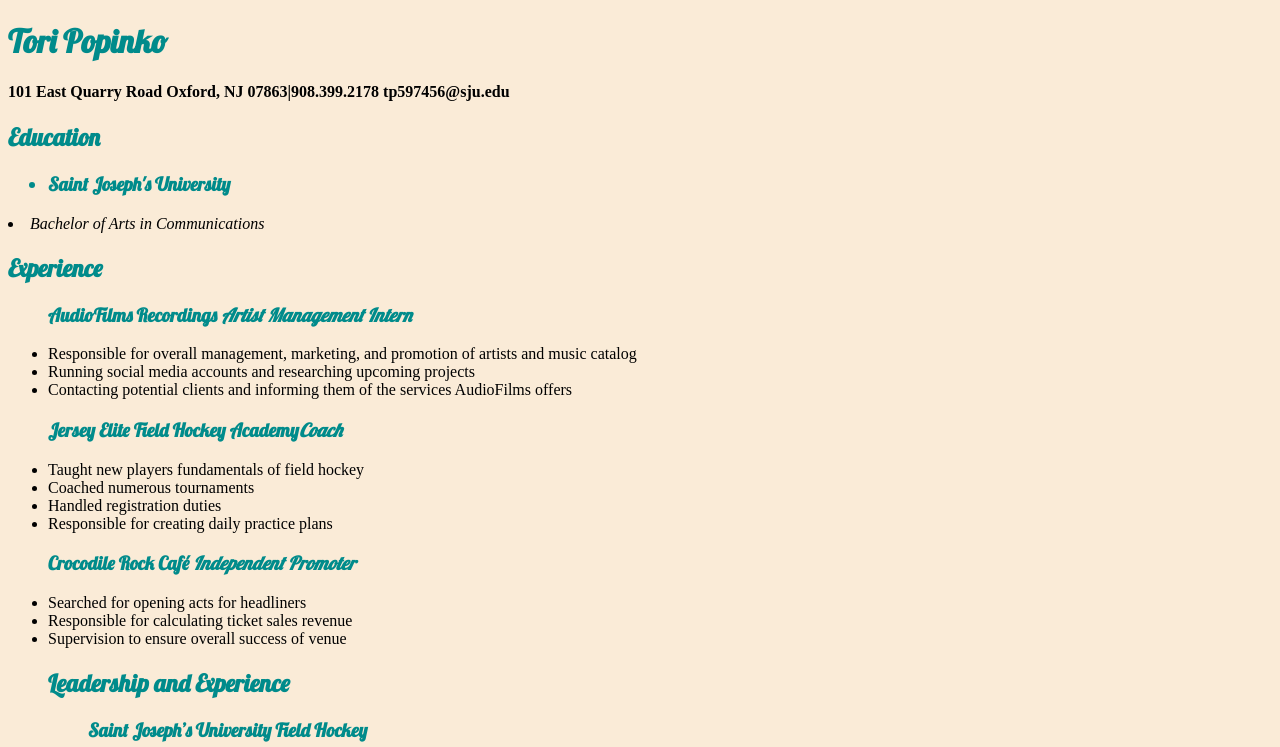
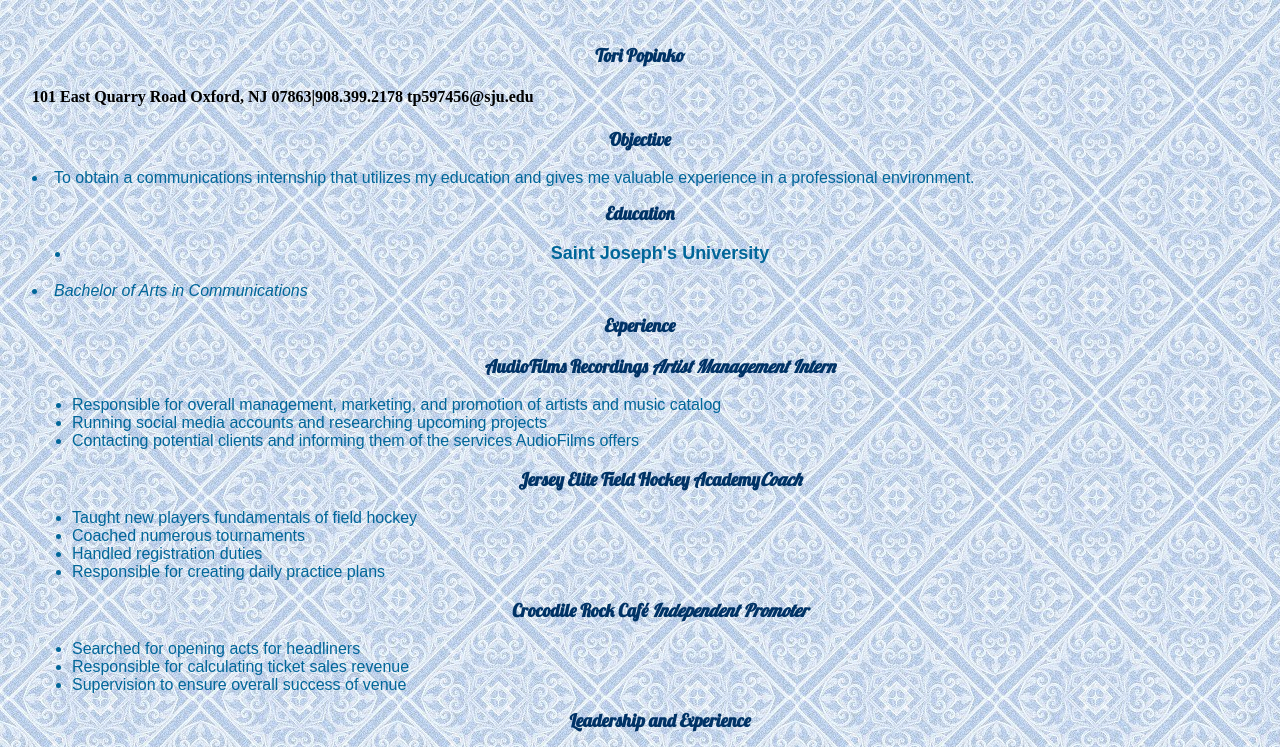
Before and after one commit to toripopinko/project-portfolio, a plain HTML site: page resume.html in a window 1280 px wide. Shown: the top 747 px of the page. Drawn offline with Linux system fonts and the light colour scheme.

Commit message:
resume.html

```diff
--- a/css/resume.css
+++ b/css/resume.css
@@ -1,20 +1,41 @@
 @import url(http://fonts.googleapis.com/css?family=Lobster);
 
 body {
-    background-image:url( 'images/seamless-background-image-tile.jpg' );
+    background-image:url( '../images/seamless-background-image-tile.jpg');
+    padding: 1.5em;
+    margin-right: auto
+    margin-left: auto
+
+
 
     background-color: #FAEBD7;
 }
 
 h1 {
     font-family: lobster;
-    color: #008B8B;
+    color: #003366;
+    font-size: 1.125em;
+    text-align: center
+
+
 }
 h2 {
     font-family: lobster;
-    color: #008B8B;
+    color: #003366;
+    font-size: 1.125em;
+    text-align: center
+
 }
 h3 {
     font-family: lobster;
-    color: #008B8B;
+    color: #003366;
+    font-size: 1.125em;
+    text-align: center
+
+
 }
+
+li {
+    font-family: sans-serif;
+    color: #006699;
+}
--- a/resume.html
+++ b/resume.html
@@ -6,9 +6,14 @@
     <link rel="stylesheet" href="css/resume.css">
 </head>
 <body>
+
+
 <header><h1>Tori Popinko</h1></header>
 <p class="address"><h4>101 East Quarry Road Oxford, NJ 07863|908.399.2178 tp597456@sju.edu</h4></p>
 <main>
+    <h3><strong>Objective</strong></h3>
+    <li>To obtain a communications internship that utilizes my education and gives me valuable experience in a professional environment.</li>
+
 <div class="Education">
 <h2>Education</h2>
 <ul>
@@ -18,9 +23,11 @@
 <h2>Experience</h2>
 <ul>
     <h3><strong>AudioFilms Recordings </strong><em>Artist Management Intern</em> </h3>
+
 <li>Responsible for overall management, marketing, and promotion of artists and music catalog    </li>
 <li>Running social media accounts and researching upcoming projects</li>
 <li>Contacting potential clients and informing them of the services AudioFilms offers</li>
+
 
 
     <h3><strong>Jersey Elite Field Hockey Academy</strong><em>Coach</em> </h3>
```
